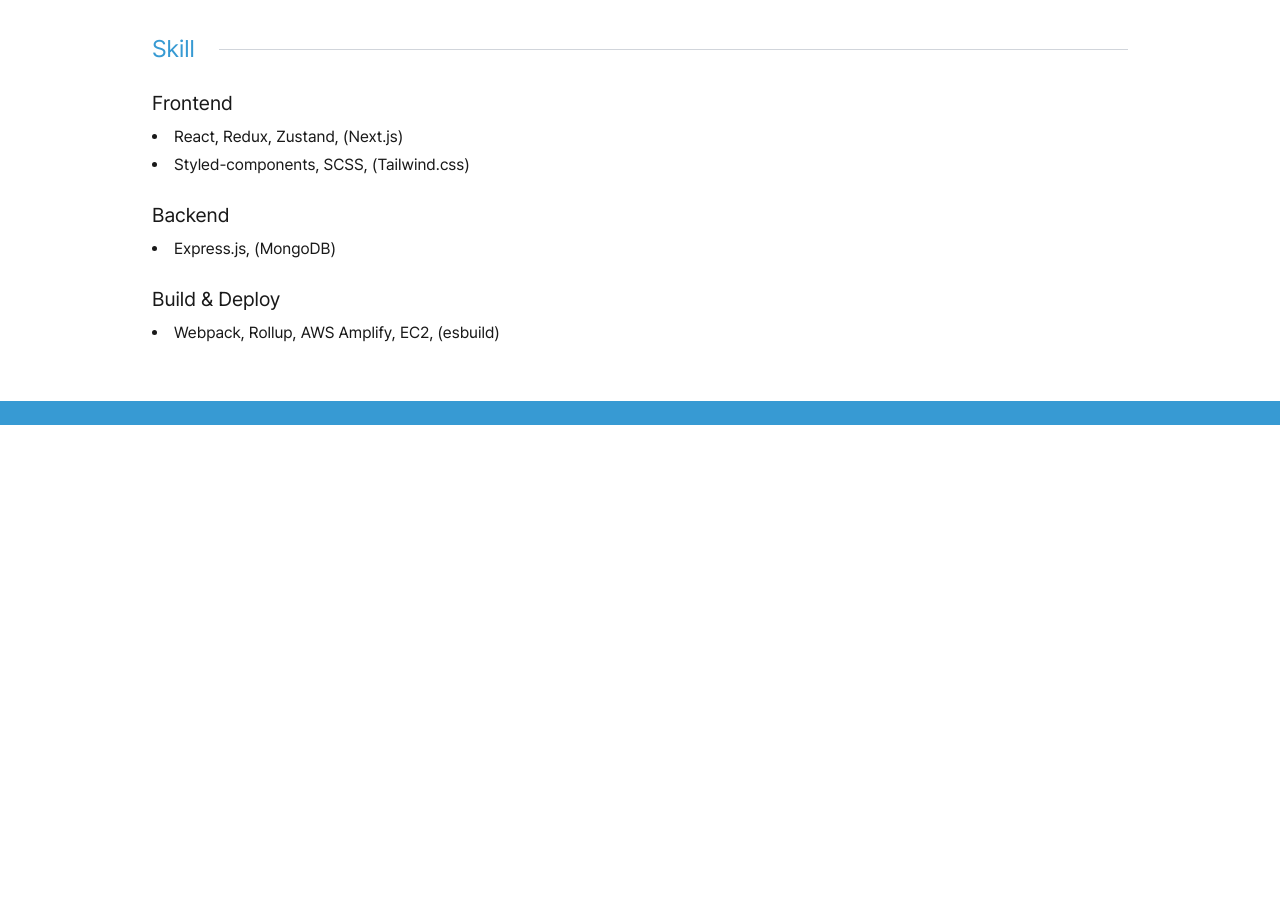
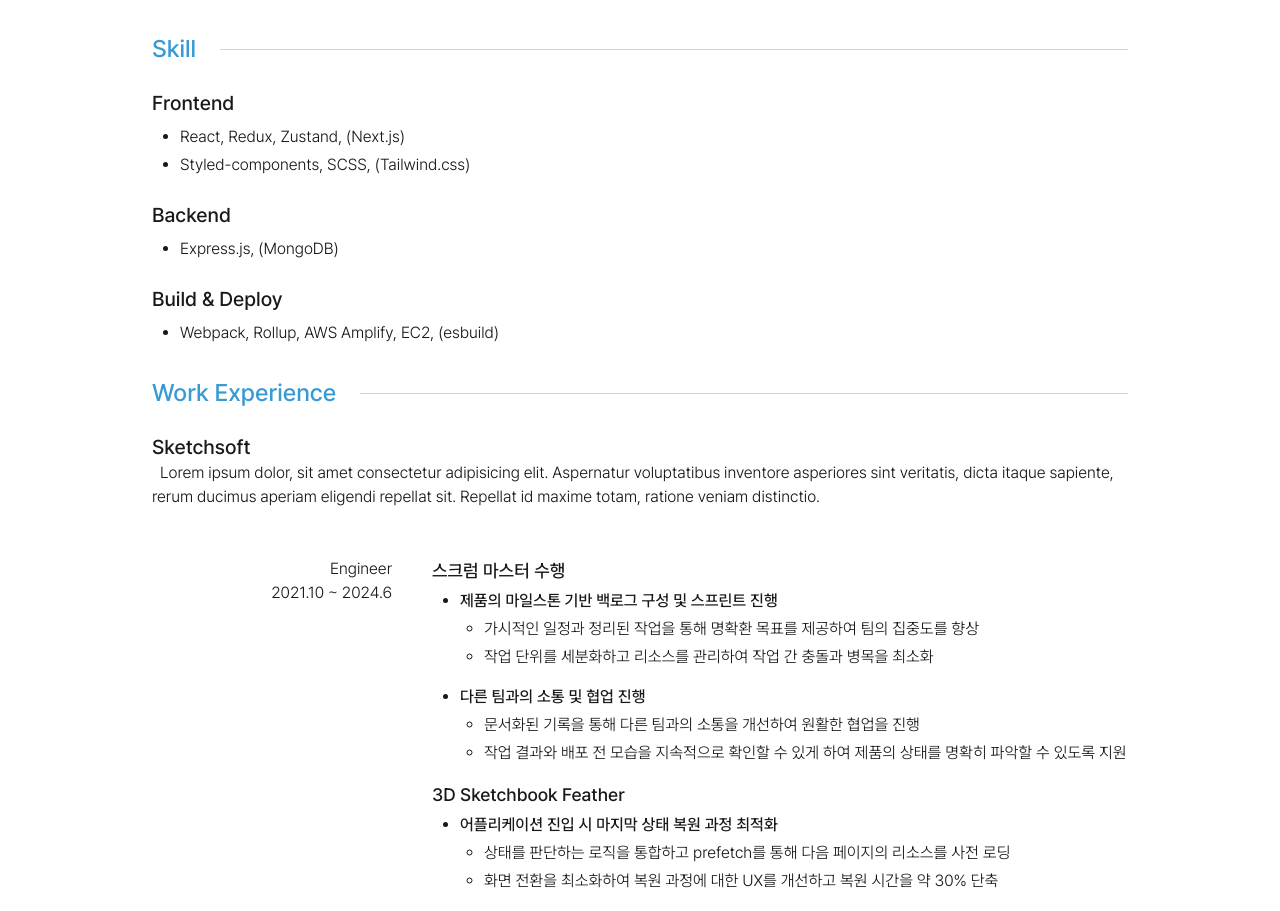
Before and after one commit to Normaltic/simple-resume, a Next.js app: page / in a window 1280 px wide. Shown: the part 647-1558 px from the top of the page. Before the commit the page ends 1072 px from the top, so only its background shows below. Built offline with nearby package versions, Linux system fonts and the light colour scheme.

Commit message:
Add temporal Work experience

```diff
--- a/src/app/globals.css
+++ b/src/app/globals.css
@@ -18,4 +18,15 @@
 body {
   color: var(--foreground);
   background-color: var(--background);
+  font-weight: 300;
 }
+
+b,
+h1,
+h2,
+h3,
+h4,
+h5,
+h6 {
+  font-weight: 500;
+}
--- a/src/app/page.tsx
+++ b/src/app/page.tsx
@@ -1,6 +1,7 @@
 import Profile from "@/components/profile/Profile";
 import Introduce from "@/components/introduce/Introduce";
 import Skill from "@/components/skill/Skill";
+import WorkExperience from "@/components/work-experience/WorkExperience";
 
 export default function Home() {
   return (
@@ -8,6 +9,7 @@
       <Profile />
       <Introduce />
       <Skill />
+      <WorkExperience />
     </>
   );
 }
--- /dev/null
+++ b/src/components/common/Header5.tsx
@@ -0,0 +1,13 @@
+import { mergeClassNames } from "@/utils/mergeClassNames";
+
+export type Header5Props = React.HTMLAttributes<HTMLHeadElement>;
+
+function Header5({ className, children, ...props }: Header5Props) {
+  return (
+    <h5 className={mergeClassNames("text-lg", className)} {...props}>
+      {children}
+    </h5>
+  );
+}
+
+export default Header5;
--- /dev/null
+++ b/src/components/common/Paragraph.tsx
@@ -0,0 +1,13 @@
+import { mergeClassNames } from "@/utils/mergeClassNames";
+
+export type ParagraphProps = React.HTMLAttributes<HTMLParagraphElement>;
+
+function Paragraph({ className, children, ...props }: ParagraphProps) {
+  return (
+    <p className={mergeClassNames("indent-2", className)} {...props}>
+      {children}
+    </p>
+  );
+}
+
+export default Paragraph;
--- a/src/components/common/UnorderedList.tsx
+++ b/src/components/common/UnorderedList.tsx
@@ -1,21 +1,51 @@
 import { mergeClassNames } from "@/utils/mergeClassNames";
 
-export interface UnorderedListProps extends React.HTMLProps<HTMLUListElement> {
-  items: string[];
+interface ListItem {
+  bold: boolean;
+  value: React.ReactNode;
 }
 
+type NestedListItem = Array<ListItem["value"] | ListItem | NestedListItem>;
+
+export interface UnorderedListProps extends React.HTMLProps<HTMLUListElement> {
+  items: NestedListItem;
+}
+//
 function UnorderedList({ items, className, ...props }: UnorderedListProps) {
   return (
     <ul
       className={mergeClassNames(
-        "list-inside list-disc [&>li:nth-child(n+1)]:mt-1",
+        "list-outside list-disc pl-7 leading-6",
+        "[&>li:nth-child(n+1)]:mt-1",
+        "[&_ul]:list-[revert] [&_ul]:pl-6 [&_ul]:mb-4",
         className
       )}
       {...props}
     >
-      {items.map((item) => (
-        <li key={item}>{item}</li>
-      ))}
+      {items.map((item, index) => {
+        if (!item) return null;
+
+        if (Array.isArray(item)) {
+          return (
+            <UnorderedList
+              key={item.toString()}
+              items={item}
+              className={className}
+              {...props}
+            />
+          );
+        }
+
+        return (
+          <li key={`${item?.toString()}-${index}`}>
+            {typeof item === "object" && "bold" in item ? (
+              <b>{item.value}</b>
+            ) : (
+              item
+            )}
+          </li>
+        );
+      })}
     </ul>
   );
 }
--- a/src/components/introduce/Introduce.tsx
+++ b/src/components/introduce/Introduce.tsx
@@ -1,15 +1,16 @@
 import Section from "@/components/common/Section";
+import Paragraph from "@/components/common/Paragraph";
 
 function Introduce() {
   return (
-    <Section title="Introduce" className="[&>p]:indent-2 [&>p]:mb-4">
-      <p>
+    <Section title="Introduce" className="[&>p]:mb-4">
+      <Paragraph>
         Lorem ipsum dolor sit amet consectetur adipisicing elit. Dolorum quidem
         amet labore vel veritatis delectus reprehenderit nulla blanditiis neque
         ipsum, velit atque ipsam natus tempora officia facilis qui.
         Consequuntur, doloribus.
-      </p>
-      <p>
+      </Paragraph>
+      <Paragraph>
         Lorem ipsum dolor sit amet consectetur adipisicing elit. Dolorum quidem
         amet labore vel veritatis delectus reprehenderit nulla blanditiis neque
         ipsum, velit atque ipsam natus tempora officia facilis qui.
@@ -17,14 +18,13 @@
         adipisicing elit. Dolorum quidem amet labore vel veritatis delectus
         reprehenderit nulla blanditiis neque ipsum, velit atque ipsam natus
         tempora officia facilis qui. Consequuntur, doloribus.
-      </p>
-      <p>
+      </Paragraph>
+      <Paragraph>
         Lorem ipsum dolor sit amet consectetur adipisicing elit. Dolorum quidem
         amet labore vel veritatis delectus reprehenderit nulla blanditiis neque
         ipsum, velit atque ipsam natus tempora officia facilis qui.
         Consequuntur, doloribus.
-      </p>
-      <p></p>
+      </Paragraph>
     </Section>
   );
 }
--- /dev/null
+++ b/src/components/work-experience/Position.tsx
@@ -0,0 +1,21 @@
+export interface PositionProps {
+  className?: string;
+  position: string;
+  start: Date;
+  end: Date;
+}
+
+function Position({ className, position, start, end }: PositionProps) {
+  return (
+    <div className={className}>
+      <div>{position}</div>
+      <div>
+        {start.getFullYear()}.{start.getMonth() + 1}
+        {" ~ "}
+        {end.getFullYear()}.{end.getMonth() + 1}
+      </div>
+    </div>
+  );
+}
+
+export default Position;
--- /dev/null
+++ b/src/components/work-experience/WorkExperience.tsx
@@ -0,0 +1,140 @@
+import Section from "@/components/common/Section";
+import Header4 from "@/components/common/Header4";
+import Header5 from "@/components/common/Header5";
+import Paragraph from "@/components/common/Paragraph";
+import Row from "@/components/common/Row";
+import UnorderedList, {
+  UnorderedListProps
+} from "@/components/common/UnorderedList";
+import Position from "./Position";
+
+const LIST1: UnorderedListProps["items"] = [
+  { bold: true, value: "제품의 마일스톤 기반 백로그 구성 및 스프린트 진행" },
+  [
+    "가시적인 일정과 정리된 작업을 통해 명확환 목표를 제공하여 팀의 집중도를 향상",
+    "작업 단위를 세분화하고 리소스를 관리하여 작업 간 충돌과 병목을 최소화"
+  ],
+  { bold: true, value: "다른 팀과의 소통 및 협업 진행" },
+  [
+    "문서화된 기록을 통해 다른 팀과의 소통을 개선하여 원활한 협업을 진행",
+    "작업 결과와 배포 전 모습을 지속적으로 확인할 수 있게 하여 제품의 상태를 명확히 파악할 수 있도록 지원"
+  ]
+];
+
+const LIST2: UnorderedListProps["items"] = [
+  { bold: true, value: "어플리케이션 진입 시 마지막 상태 복원 과정 최적화" },
+  [
+    "상태를 판단하는 로직을 통합하고 prefetch를 통해 다음 페이지의 리소스를 사전 로딩",
+    "화면 전환을 최소화하여 복원 과정에 대한 UX를 개선하고 복원 시간을 약 30% 단축"
+  ],
+  { bold: true, value: "드로잉 데이터 저장 방식 마이그레이션" },
+  [
+    "IndexedDB를 활용한 로컬 우선 저장 방식으로 일시적인 오프라인일 때에도 작업 지원 및 데이터 유실을 방지",
+    "데이터 업로드 시 델타 압축을 적용하여 백터 데이터의 크기를 약 60% 감소",
+    "비정상적 종료 시에도 작업을 보존하고 접속 시 복원할 수 있는 기능을 구현하여 서비스 안정성 향상"
+  ],
+  { bold: true, value: "그리기 툴의 속성 제어 UI의 사용성 개선" },
+  [
+    "좌측 제어 패널을 항상 노출하는 대신 내부 아이템을 수직으로 배치해 화면 가림을 최소화하고 즉각적인 속성 제어 기능을 제공",
+    "직관적이고 세밀한 조작 경험을 위해 제스처 인터랙션과 시각적인 피드백, 정밀 조정 기능 추가"
+  ],
+  { bold: true, value: "프로젝트 아키텍처의 문제 해결을 위한 점진적 리팩토링" },
+  [
+    "높은 결합도 등의 구조적 문제 해결을 위해 프로젝트에 적합한 아키텍처를 지속적으로 검증",
+    "AR 구현 시 신규 구조 적용을 시작으로 다양한 시도를 하며 점진적으로 리팩토링",
+    "React, Zustand 도입으로 컴포넌트 기반 구조와 상태 관리를 적용"
+  ],
+
+  { bold: true, value: "프로젝트의 모듈 시스템 정리" },
+  [
+    "팀의 선호 문법을 유지하면서 프로젝트와 ESLint, Jest의 파싱 옵션, esbuild의 결과물을 CJS로 통일하여 일관된 설정을 적용"
+  ],
+  { bold: true, value: "서비스 공지사항 풀스택 개발" },
+  [
+    "이미지 삽입을 위한 에디터 라이브러리 확장과 백오피스 공지사항 CRUD 구현으로 담당자의 작업 효율을 개선",
+    "이미지를 포함한 복수개의 공지사항 출력과 슬라이드 탐색을 통해 사용자에게 다양한 정보를 제공"
+  ],
+  { bold: true, value: "제스쳐 이벤트 모듈화 작업 진행" },
+  [
+    "포인터 이벤트를 활용해 조건에 따라 펜과 손가락의 제스쳐를 구분하고 커스텀 이벤트로 정의하여 제스쳐 이벤트 시스템 구현",
+    "상세한 문서화와 직관적인 구조로 개발자가 쉽게 이해하고 사용할 수 있도록 모듈화"
+  ]
+];
+
+function WorkExperience() {
+  return (
+    <Section title="Work Experience">
+      <Header4>Sketchsoft</Header4>
+      <Paragraph className="mb-12">
+        Lorem ipsum dolor, sit amet consectetur adipisicing elit. Aspernatur
+        voluptatibus inventore asperiores sint veritatis, dicta itaque sapiente,
+        rerum ducimus aperiam eligendi repellat sit. Repellat id maxime totam,
+        ratione veniam distinctio.
+      </Paragraph>
+      <Row
+        className="mb-12"
+        first={
+          <Position
+            className="text-right"
+            position="Engineer"
+            start={new Date("2021-10")}
+            end={new Date("2024-06")}
+          />
+        }
+        last={
+          <>
+            <Header5>스크럼 마스터 수행</Header5>
+            <UnorderedList items={LIST1} />
+
+            <Header5>3D Sketchbook Feather</Header5>
+            <UnorderedList items={LIST2} />
+          </>
+        }
+      />
+
+      <Header4>Sketchsoft</Header4>
+      <Paragraph className="mb-12">
+        Lorem ipsum dolor, sit amet consectetur adipisicing elit. Aspernatur
+        voluptatibus inventore asperiores sint veritatis, dicta itaque sapiente,
+        rerum ducimus aperiam eligendi repellat sit. Repellat id maxime totam,
+        ratione veniam distinctio.
+      </Paragraph>
+      <Row
+        className="mb-6"
+        first={
+          <Position
+            className="text-right"
+            position="Engineer"
+            start={new Date("2021-10")}
+            end={new Date("2024-06")}
+          />
+        }
+        last={
+          <>
+            <Header5>스크럼 마스터 수행</Header5>
+            <UnorderedList items={LIST1} />
+          </>
+        }
+      />
+
+      <Row
+        first={
+          <Position
+            className="text-right"
+            position="Engineer"
+            start={new Date("2021-10")}
+            end={new Date("2024-06")}
+          />
+        }
+        last={
+          <>
+            <Header5>3D Sketchbook Feather</Header5>
+            <UnorderedList items={LIST2} />
+          </>
+        }
+      />
+    </Section>
+  );
+}
+
+export default WorkExperience;
```
